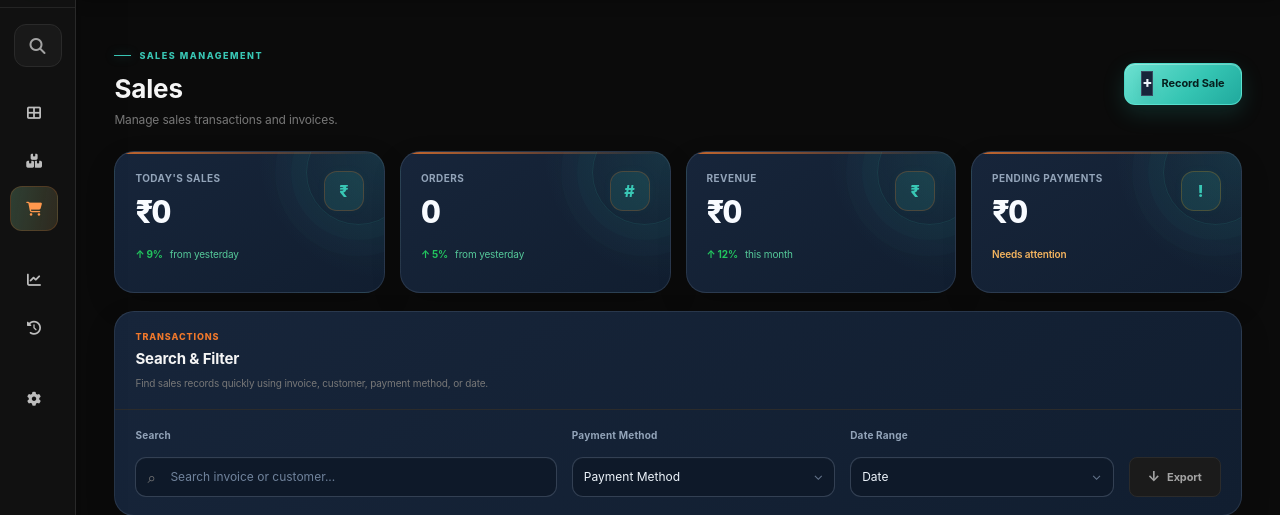
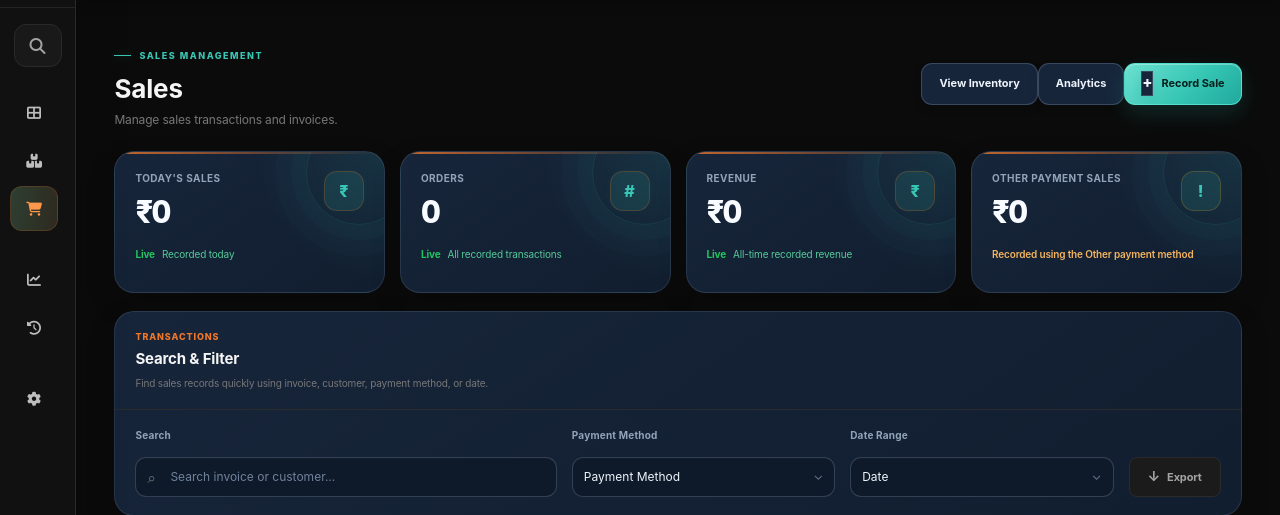
Before and after one commit to Ay-108/InCraft, a Flask app: page /sales in a window 1280 px wide. Shown: the part 76-591 px from the top of the page. Run offline with Flask 3, Linux system fonts and the light colour scheme; the visitor is signed in with stand-in values (Sample User, id 1); data that the repository does not hold is empty; some libraries are stand-ins or nearby versions.

Commit message:
Populate Sales KPIs and connect module navigation

```diff
--- a/templates/sales.html
+++ b/templates/sales.html
@@ -45,6 +45,10 @@
 
 
             <div class="sales-header-actions">
+                <a href="{{ url_for('main.inventory') }}" class="btn btn-secondary">View Inventory</a>
+                {% if is_admin %}
+                <a href="{{ url_for('main.analytics') }}" class="btn btn-secondary">Analytics</a>
+                {% endif %}
 
                 <button
                     type="button"
@@ -98,13 +102,8 @@
 
             <div class="sales-stat-footer positive">
 
-                <span class="sales-stat-trend">
-                    ↑ 9%
-                </span>
-
-                <span>
-                    from yesterday
-                </span>
+                <span class="sales-stat-trend">Live</span>
+                <span>Recorded today</span>
 
             </div>
 
@@ -138,13 +137,8 @@
 
             <div class="sales-stat-footer positive">
 
-                <span class="sales-stat-trend">
-                    ↑ 5%
-                </span>
-
-                <span>
-                    from yesterday
-                </span>
+                <span class="sales-stat-trend">Live</span>
+                <span>All recorded transactions</span>
 
             </div>
 
@@ -178,13 +172,8 @@
 
             <div class="sales-stat-footer positive">
 
-                <span class="sales-stat-trend">
-                    ↑ 12%
-                </span>
-
-                <span>
-                    this month
-                </span>
+                <span class="sales-stat-trend">Live</span>
+                <span>All-time recorded revenue</span>
 
             </div>
 
@@ -199,11 +188,11 @@
                 <div>
 
                     <span class="sales-stat-label">
-                        Pending Payments
+                        Other Payment Sales
                     </span>
 
                     <strong class="sales-stat-value">
-                        ₹{{ pending_payments|default(0, true) }}
+                        ₹{{ other_payment_sales|default(0, true) }}
                     </strong>
 
                 </div>
@@ -217,7 +206,7 @@
 
 
             <div class="sales-stat-footer warning-text">
-                Needs attention
+                Recorded using the Other payment method
             </div>
 
         </div>
```
